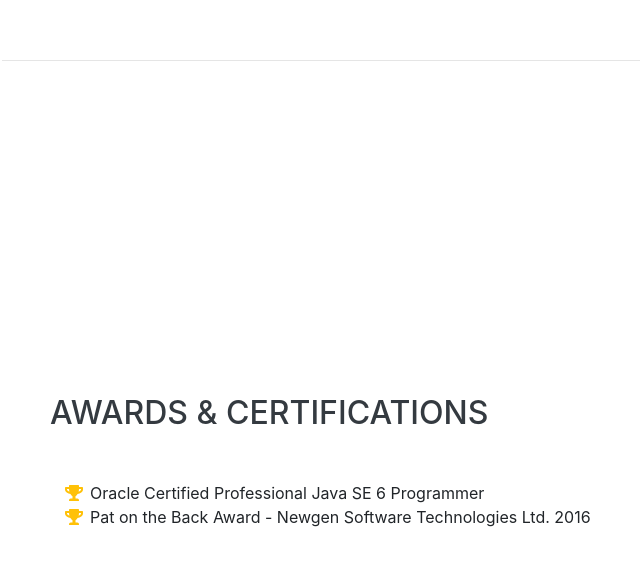
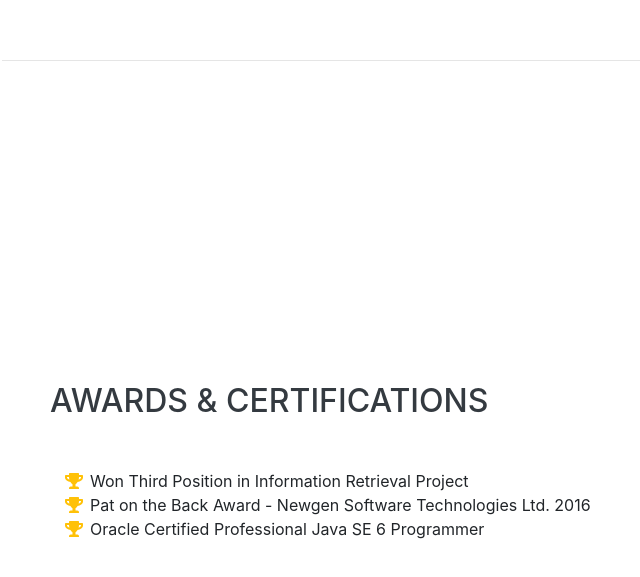
Before and after one commit to prateek11892/prateek11892.github.io, a website with bundled scripts: page index.html in a window 1280 px wide. Shown: the part 5586-6163 px from the top of the page, without its empty margins (270-910 px from the left). Built offline with nearby package versions, Linux system fonts and the light colour scheme; a web font is replaced by a local one.

Commit message:
Update index.html

```diff
--- a/index.html
+++ b/index.html
@@ -338,12 +338,15 @@
       <div class="w-100">
         <h2 class="mb-5">Awards &amp; Certifications</h2>
         <ul class="fa-ul mb-0">
+		  <li>
+            <i class="fa-li fa fa-trophy text-warning"></i>
+            Won Third Position in Information Retrieval Project</li>
+		  <li>
+            <i class="fa-li fa fa-trophy text-warning"></i>
+            Pat on the Back Award - Newgen Software Technologies Ltd. 2016</li>
           <li>
             <i class="fa-li fa fa-trophy text-warning"></i>
             Oracle Certified Professional Java SE 6 Programmer</li>
-          <li>
-            <i class="fa-li fa fa-trophy text-warning"></i>
-            Pat on the Back Award - Newgen Software Technologies Ltd. 2016</li>
         <!--  <li>
             <i class="fa-li fa fa-trophy text-warning"></i>
             1<sup>st</sup>
```
